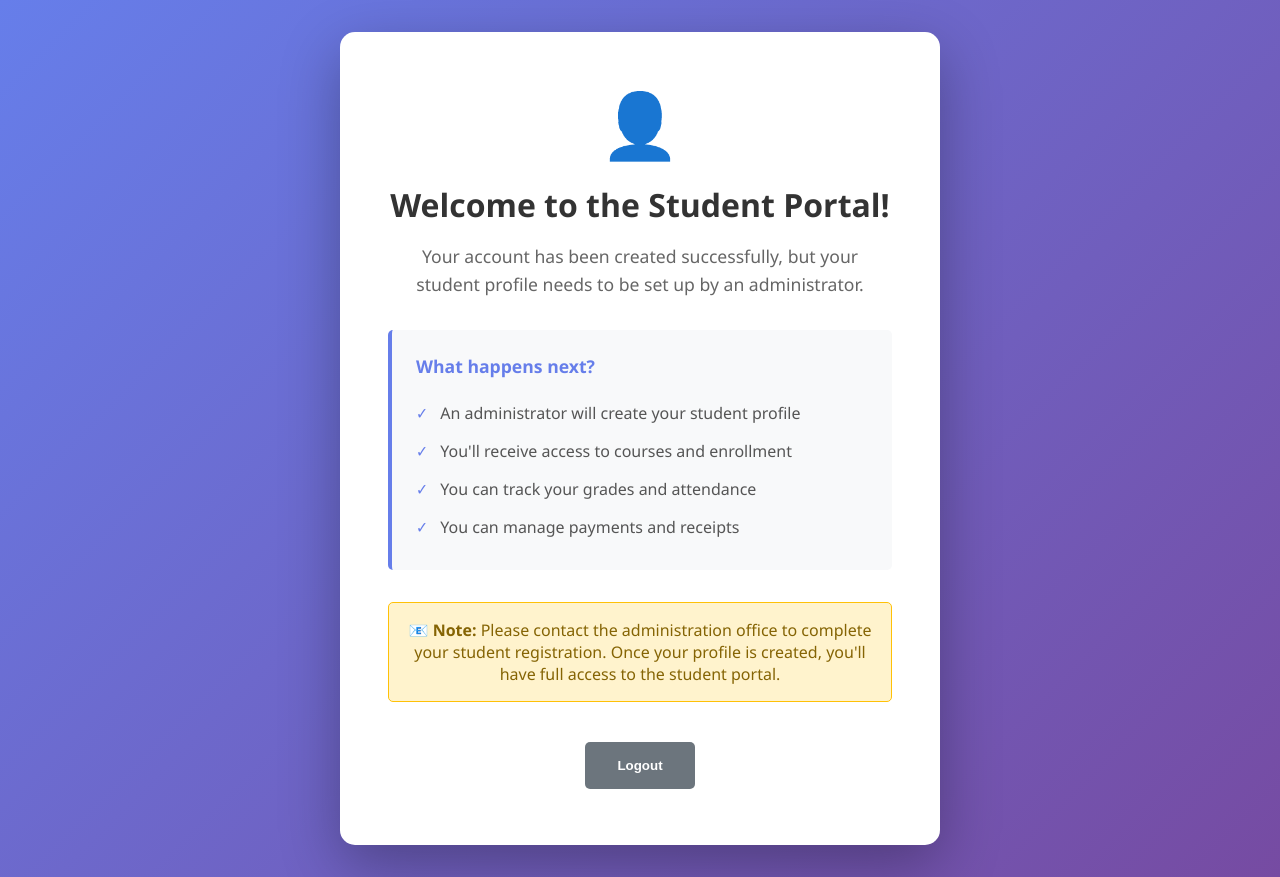
After one commit to Ben2478/university-management-system-main-, a Laravel app: template resources/views/dashboards/student-setup.blade.php in a window 1280 px wide. The commit adds this page. Run offline with Laravel 12, Linux system fonts and the light colour scheme; the template is opened without the code that fills it, so the values that code supplies are empty.

Commit message:
Enable open registration for all user roles (testing mode) - Allow super_admin, admin, student, and parent registration - Auto-create student profiles during registration - Add setup pages for students/parents without profiles - Fix 404 errors for new registrations

```diff
--- /dev/null
+++ b/resources/views/dashboards/student-setup.blade.php
@@ -0,0 +1,132 @@
+<!DOCTYPE html>
+<html lang="en">
+<head>
+    <meta charset="UTF-8">
+    <meta name="viewport" content="width=device-width, initial-scale=1.0">
+    <title>Complete Your Profile - Student Management System</title>
+    <style>
+        * {
+            margin: 0;
+            padding: 0;
+            box-sizing: border-box;
+        }
+        body {
+            font-family: 'Segoe UI', Tahoma, Geneva, Verdana, sans-serif;
+            background: linear-gradient(135deg, #667eea 0%, #764ba2 100%);
+            min-height: 100vh;
+            display: flex;
+            justify-content: center;
+            align-items: center;
+            padding: 2rem;
+        }
+        .setup-container {
+            background: white;
+            border-radius: 15px;
+            box-shadow: 0 20px 60px rgba(0, 0, 0, 0.3);
+            max-width: 600px;
+            width: 100%;
+            padding: 3rem;
+            text-align: center;
+        }
+        .icon {
+            font-size: 4rem;
+            margin-bottom: 1rem;
+        }
+        h1 {
+            color: #333;
+            margin-bottom: 1rem;
+            font-size: 2rem;
+        }
+        p {
+            color: #666;
+            margin-bottom: 2rem;
+            line-height: 1.6;
+            font-size: 1.1rem;
+        }
+        .info-box {
+            background: #f8f9fa;
+            border-left: 4px solid #667eea;
+            padding: 1.5rem;
+            margin: 2rem 0;
+            text-align: left;
+            border-radius: 5px;
+        }
+        .info-box h3 {
+            color: #667eea;
+            margin-bottom: 1rem;
+            font-size: 1.1rem;
+        }
+        .info-box ul {
+            list-style: none;
+            padding-left: 0;
+        }
+        .info-box li {
+            padding: 0.5rem 0;
+            color: #555;
+        }
+        .info-box li::before {
+            content: "✓ ";
+            color: #667eea;
+            font-weight: bold;
+            margin-right: 0.5rem;
+        }
+        .btn {
+            display: inline-block;
+            padding: 1rem 2rem;
+            background: linear-gradient(135deg, #667eea 0%, #764ba2 100%);
+            color: white;
+            text-decoration: none;
+            border-radius: 5px;
+            font-weight: 600;
+            margin: 0.5rem;
+            transition: transform 0.3s, box-shadow 0.3s;
+        }
+        .btn:hover {
+            transform: translateY(-2px);
+            box-shadow: 0 5px 20px rgba(102, 126, 234, 0.4);
+        }
+        .btn-secondary {
+            background: #6c757d;
+        }
+        .actions {
+            margin-top: 2rem;
+        }
+        .note {
+            background: #fff3cd;
+            border: 1px solid #ffc107;
+            padding: 1rem;
+            border-radius: 5px;
+            margin-top: 1.5rem;
+            color: #856404;
+        }
+    </style>
+</head>
+<body>
+    <div class="setup-container">
+        <div class="icon">👤</div>
+        <h1>Welcome to the Student Portal!</h1>
+        <p>{{ $message ?? 'Your account has been created successfully, but your student profile needs to be set up by an administrator.' }}</p>
+
+        <div class="info-box">
+            <h3>What happens next?</h3>
+            <ul>
+                <li>An administrator will create your student profile</li>
+                <li>You'll receive access to courses and enrollment</li>
+                <li>You can track your grades and attendance</li>
+                <li>You can manage payments and receipts</li>
+            </ul>
+        </div>
+
+        <div class="note">
+            <strong>📧 Note:</strong> Please contact the administration office to complete your student registration. Once your profile is created, you'll have full access to the student portal.
+        </div>
+
+        <div class="actions">
+            <form action="{{ route('logout') }}" method="POST" style="display: inline;">
+                @csrf
+                <button type="submit" class="btn btn-secondary" style="border: none; cursor: pointer;">Logout</button>
+            </form>
+        </div>
+    </div>
+</body>
+</html>
```
Also changed, not shown: app/Http/Controllers/Auth/AuthController.php (+33 -1 lines), app/Http/Controllers/DashboardController.php (+15 -1 lines), resources/views/auth/register.blade.php (+6 -1 lines), resources/views/dashboards/parent-setup.blade.php (added, +136 -0 lines).
